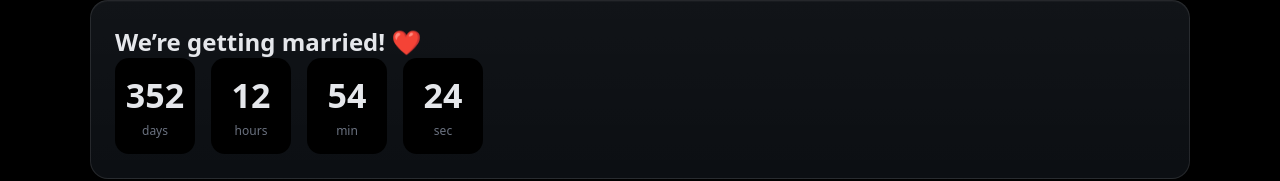
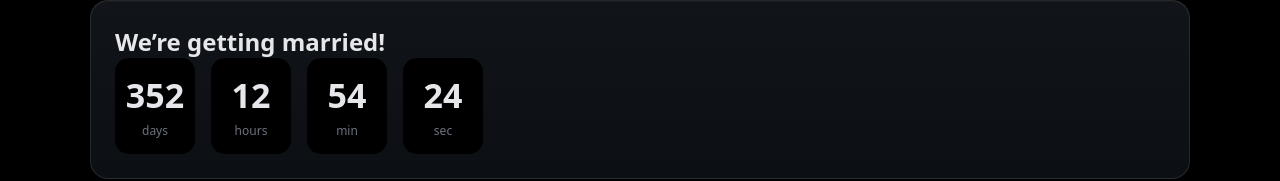
Before and after one commit to Rafy01/wedding-site, a Next.js app: page / in a window 1280 px wide. Shown: the top 181 px of the page. Built offline with nearby package versions, Linux system fonts and the light colour scheme.

Commit message:
fix: remove heart emoji from wedding announcement title

```diff
--- a/src/app/page.tsx
+++ b/src/app/page.tsx
@@ -8,7 +8,7 @@ export default function Home() {
     <main className={styles.hero}>
       <Card ariaLabelledby="countdown-title">
         <h1 id="countdown-title" className={styles.title}>
-          We’re getting married! ❤️
+          We’re getting married!
         </h1>
         {/* <p>
           The big day is <strong>1 August 2026</strong> – we can’t wait to
```
